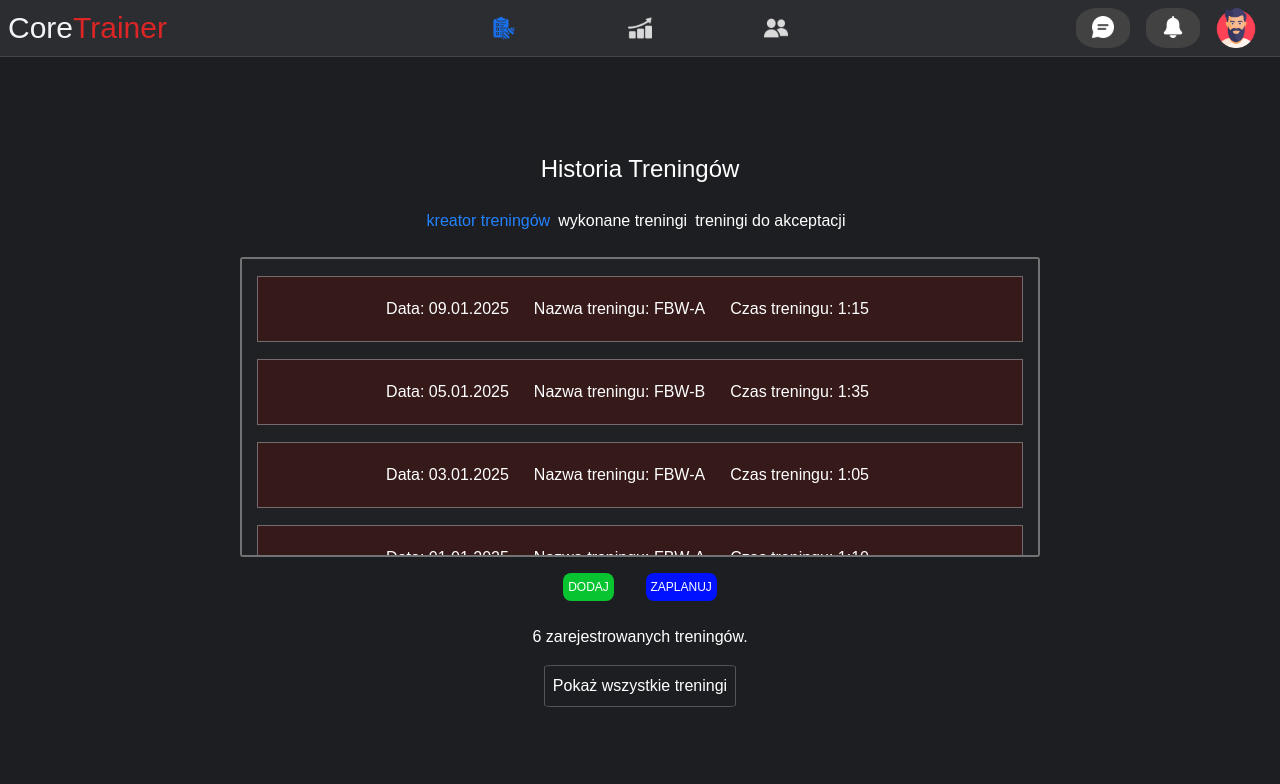
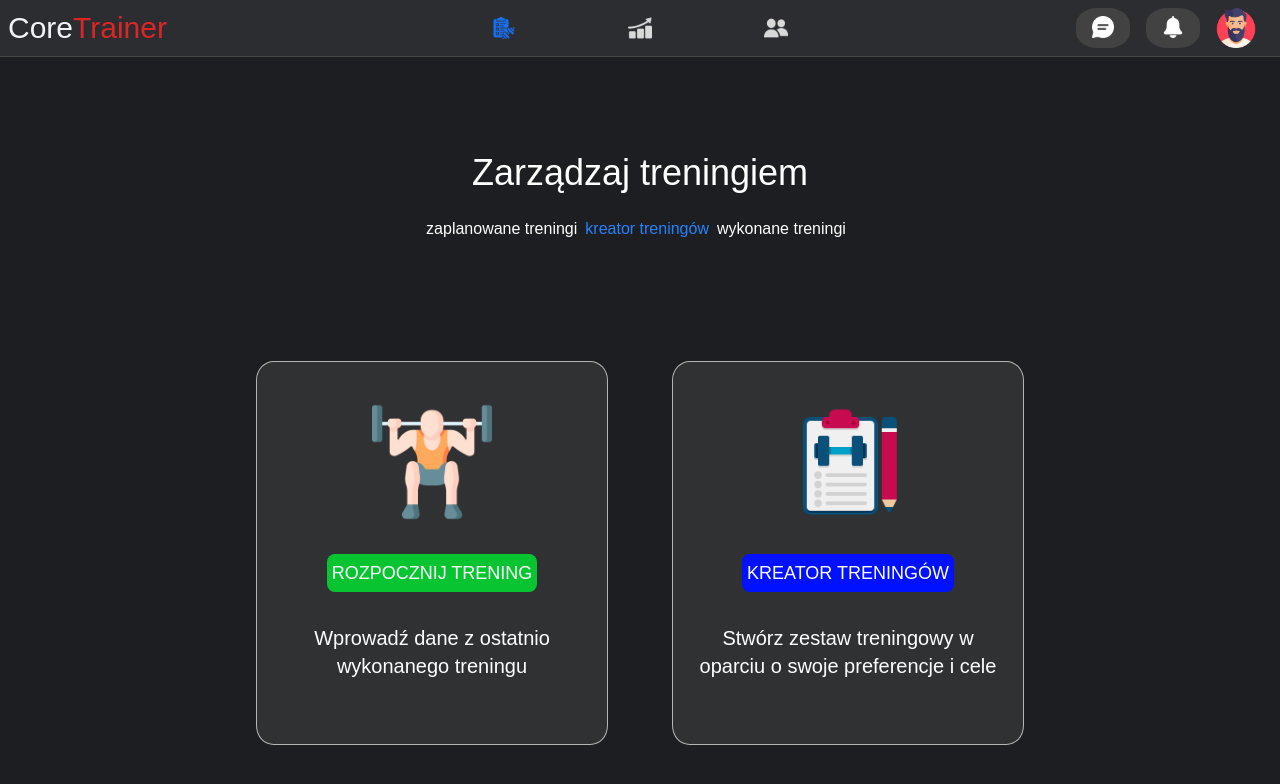
Before and after one commit to adrianstopa15/CoreTrainer, a React (Vite) app: page /loggedMenu/trainingSection/workoutCreate in a window 1280 px wide. Shown: the top 784 px of the page. Built offline with nearby package versions, Linux system fonts and the light colour scheme; a web font is replaced by a local one.

Commit message:
feat: added TrainingCreator and logWorkout on trainingSection

```diff
--- a/src/App.tsx
+++ b/src/App.tsx
@@ -20,7 +20,8 @@ import FriendsSection from "./components/features/loggedSections/loggedMenuSecti
 import WorkoutCreate from "./components/features/loggedSections/loggedMenuSections/TrainingSection/WorkoutCreate";
 import WorkoutsHistory from "./components/features/loggedSections/loggedMenuSections/TrainingSection/WorkoutsHistory";
 import WorkoutsAccept from "./components/features/loggedSections/loggedMenuSections/TrainingSection/WorkoutsAccept";
-
+import TrainingCreator from "./components/features/loggedSections/loggedMenuSections/TrainingSection/TrainingCreator";
+import LogWorkout from "./components/features/loggedSections/loggedMenuSections/TrainingSection/logWorkout";
 Modal.setAppElement("#root");
 axios.defaults.withCredentials = true;
 
@@ -42,10 +43,16 @@ function App() {
                   element={<Navigate to="trainingSection" replace />}
                 />
                 <Route path="trainingSection" element={<TrainingSection />}>
+                  <Route
+                    index
+                    element={<Navigate to="workoutsToAccept" replace />}
+                  />
                   <Route path="workoutCreate" element={<WorkoutCreate />} />
                   <Route path="workoutsHistory" element={<WorkoutsHistory />} />
                   <Route path="workoutsToAccept" element={<WorkoutsAccept />} />
                 </Route>
+                <Route path="trainingCreator" element={<TrainingCreator />} />
+                <Route path="logWorkout" element={<LogWorkout />} />
                 <Route path="progressSection" element={<ProgressSection />} />
                 <Route path="friendsSection" element={<FriendsSection />} />
               </Route>
--- /dev/null
+++ b/src/components/features/loggedSections/loggedMenuSections/TrainingSection/LogWorkout.tsx
@@ -0,0 +1,5 @@
+import React from "react";
+
+export default function LogWorkout() {
+  return <div className="bgLogged">logWorkout</div>;
+}
--- /dev/null
+++ b/src/components/features/loggedSections/loggedMenuSections/TrainingSection/TrainingCreator.tsx
@@ -0,0 +1,10 @@
+import React from "react";
+import HeaderLoggedMenu from "../../HeaderLoggedMenu";
+
+export default function TrainingCreator() {
+  return (
+    <>
+      <div className="bgLogged">kreator treningów</div>
+    </>
+  );
+}
--- a/src/components/features/loggedSections/loggedMenuSections/TrainingSection/TrainingSection.tsx
+++ b/src/components/features/loggedSections/loggedMenuSections/TrainingSection/TrainingSection.tsx
@@ -1,23 +1,34 @@
 import React, { useEffect, useRef } from "react";
 import PerfectScrollbar from "perfect-scrollbar";
 import "perfect-scrollbar/css/perfect-scrollbar.css";
-import { NavLink } from "react-router-dom";
-
+import { NavLink, Outlet } from "react-router-dom";
+import WorkoutsHistory from "./WorkoutsHistory";
+import WorkoutCreate from "./WorkoutCreate";
+import WorkoutsAccept from "./WorkoutsAccept";
+import { useLocation } from "react-router-dom";
 export default function TrainingSection() {
-  const fakeTrainings = [
-    { date: "09.01.2025", trainingName: "FBW-A", trainingTime: "1:15" },
-    { date: "05.01.2025", trainingName: "FBW-B", trainingTime: "1:35" },
-    { date: "03.01.2025", trainingName: "FBW-A", trainingTime: "1:05" },
-    { date: "01.01.2025", trainingName: "FBW-A", trainingTime: "1:10" },
-    { date: "27.12.2024", trainingName: "FBW-B", trainingTime: "1:55" },
-    { date: "25.12.2024", trainingName: "FBW-A", trainingTime: "1:10" },
-  ];
-
+  const location = useLocation();
+  let currentHeader = "Historia Treningów";
+  if (location.pathname.includes("workoutCreate")) {
+    currentHeader = "Zarządzaj treningiem";
+  } else if (location.pathname.includes("workoutsToAccept")) {
+    currentHeader = "Zarządzaj zaplanowanymi treningami";
+  } else if (location.pathname.includes("workoutsHistory")) {
+    currentHeader = "Historia treningów";
+  }
   return (
     <div className="bgLogged">
       <div className="pt-24 flex flex-col items-center">
-        <p className="lg:text-2xl mb-3">Historia Treningów</p>
-        <div className="flex mb-4 mt-2">
+        <p className="lg:text-4xl mb-3">{currentHeader}</p>
+        <div className="flex mb-24 mt-2">
+          <NavLink
+            to="workoutsToAccept"
+            className={({ isActive }) =>
+              isActive ? "l-selected" : "l-unselected"
+            }
+          >
+            zaplanowane treningi
+          </NavLink>
           <NavLink
             to="workoutCreate"
             className={({ isActive }) =>
@@ -34,34 +45,8 @@ export default function TrainingSection() {
           >
             wykonane treningi
           </NavLink>
-          <NavLink
-            to="workoutsToAccept"
-            className={({ isActive }) =>
-              isActive ? "l-selected" : "l-unselected"
-            }
-          >
-            treningi do akceptacji
-          </NavLink>
         </div>
-        <div className="trainingHistoryContainer">
-          {fakeTrainings.map((t) => (
-            <div className="trainingElement">
-              <p>Data: {t.date}</p>
-              <p>Nazwa treningu: {t.trainingName}</p>
-              <p>Czas treningu: {t.trainingTime}</p>
-            </div>
-          ))}
-        </div>
-        <div className="my-3">
-          <button className="button-green  mr-8">dodaj</button>
-          <button className="button-blue">zaplanuj</button>
-        </div>
-        <p className="pt-2">
-          {fakeTrainings.length} zarejestrowanych treningów.
-        </p>
-        <button className="mt-3 p-2 button-smooth">
-          Pokaż wszystkie treningi
-        </button>
+        <Outlet />
       </div>
     </div>
   );
--- a/src/components/features/loggedSections/loggedMenuSections/TrainingSection/WorkoutCreate.tsx
+++ b/src/components/features/loggedSections/loggedMenuSections/TrainingSection/WorkoutCreate.tsx
@@ -1,5 +1,41 @@
 import React from "react";
+import CreateWorkoutIcon from "../../../../../assets/createWorkout.png";
+import StartWorkoutIcon from "../../../../../assets/startWorkout.png";
+import { NavLink, useNavigate } from "react-router-dom";
 
 export default function WorkoutCreate() {
-  return <div>WorkoutCreate</div>;
+  const navigate = useNavigate();
+  return (
+    <div className="workoutSectionContainer mt-6">
+      <div className="workoutSectionContainerElement mr-16">
+        <img src={StartWorkoutIcon} className="workoutSectionIcon" />
+        <div className="workoutButtonContainer">
+          <button
+            className="button-green lg:text-lg"
+            onClick={() => navigate("../../logWorkout")}
+          >
+            Rozpocznij Trening
+          </button>
+        </div>
+
+        <p className="mx-4 lg:text-xl">
+          Wprowadź dane z ostatnio wykonanego treningu
+        </p>
+      </div>
+      <div className="workoutSectionContainerElement">
+        <img src={CreateWorkoutIcon} className="workoutSectionIcon" />
+        <div className="workoutButtonContainer">
+          <button
+            className="button-blue lg:text-lg"
+            onClick={() => navigate("../../trainingCreator")}
+          >
+            Kreator treningów
+          </button>
+        </div>
+        <p className="mx-4 lg:text-xl">
+          Stwórz zestaw treningowy w oparciu o swoje preferencje i cele
+        </p>
+      </div>
+    </div>
+  );
 }
--- a/src/components/features/loggedSections/loggedMenuSections/TrainingSection/WorkoutsHistory.tsx
+++ b/src/components/features/loggedSections/loggedMenuSections/TrainingSection/WorkoutsHistory.tsx
@@ -1,5 +1,31 @@
 import React from "react";
+import { NavLink } from "react-router-dom";
 
 export default function WorkoutsHistory() {
-  return <div>WorkoutsHistory</div>;
+  const fakeTrainings = [
+    { date: "09.01.2025", trainingName: "FBW-A", trainingTime: "1:15" },
+    { date: "05.01.2025", trainingName: "FBW-B", trainingTime: "1:35" },
+    { date: "03.01.2025", trainingName: "FBW-A", trainingTime: "1:05" },
+    { date: "01.01.2025", trainingName: "FBW-A", trainingTime: "1:10" },
+    { date: "27.12.2024", trainingName: "FBW-B", trainingTime: "1:55" },
+    { date: "25.12.2024", trainingName: "FBW-A", trainingTime: "1:10" },
+  ];
+  return (
+    <>
+      <div className="trainingHistoryContainer">
+        {fakeTrainings.map((t) => (
+          <div className="trainingElement">
+            <p>Data: {t.date}</p>
+            <p>Nazwa treningu: {t.trainingName}</p>
+            <p>Czas treningu: {t.trainingTime}</p>
+          </div>
+        ))}
+      </div>
+
+      <p className="pt-2">{fakeTrainings.length} zarejestrowanych treningów.</p>
+      <button className="mt-3 p-2 button-smooth">
+        Pokaż wszystkie treningi
+      </button>
+    </>
+  );
 }
--- a/src/components/features/loggedSections/loggedSectionsStyles.css
+++ b/src/components/features/loggedSections/loggedSectionsStyles.css
@@ -121,7 +121,7 @@
   margin: 17px 15px;
   padding: 20px 0px;
   justify-content: center;
-  background-color: rgba(59, 25, 25, 0.856);
+  background-color: rgba(196, 41, 41, 0.39);
   overscroll-behavior: none;
   overflow: hidden;
 }
@@ -132,3 +132,35 @@
 .trainingElement p {
   margin-right: 25px;
 }
+.workoutSectionContainer {
+  display: flex;
+  justify-content: center;
+
+  width: 60%;
+}
+.workoutSectionContainerElement {
+  display: flex;
+  flex-direction: column;
+  align-items: center;
+  text-align: center;
+  background-color: rgba(52, 53, 54, 0.863);
+  width: 25rem;
+  height: 24rem;
+  border-radius: 5%;
+  transition: all 0.2s;
+  border: 1px solid rgb(180, 180, 180);
+}
+.workoutSectionContainerElement:hover {
+  transform: scale(1.02);
+  border: 1px solid rgb(168, 168, 168);
+  filter: brightness(105%);
+  box-shadow: 0px 2px 12px 0px #fff;
+}
+.workoutSectionIcon {
+  height: 7.5rem;
+  margin-top: 2.5rem;
+  margin-bottom: 2rem;
+}
+.workoutButtonContainer {
+  margin-bottom: 2rem;
+}
```
Also changed, not shown: src/assets/createWorkout.png (added), src/assets/startWorkout.png (added).
